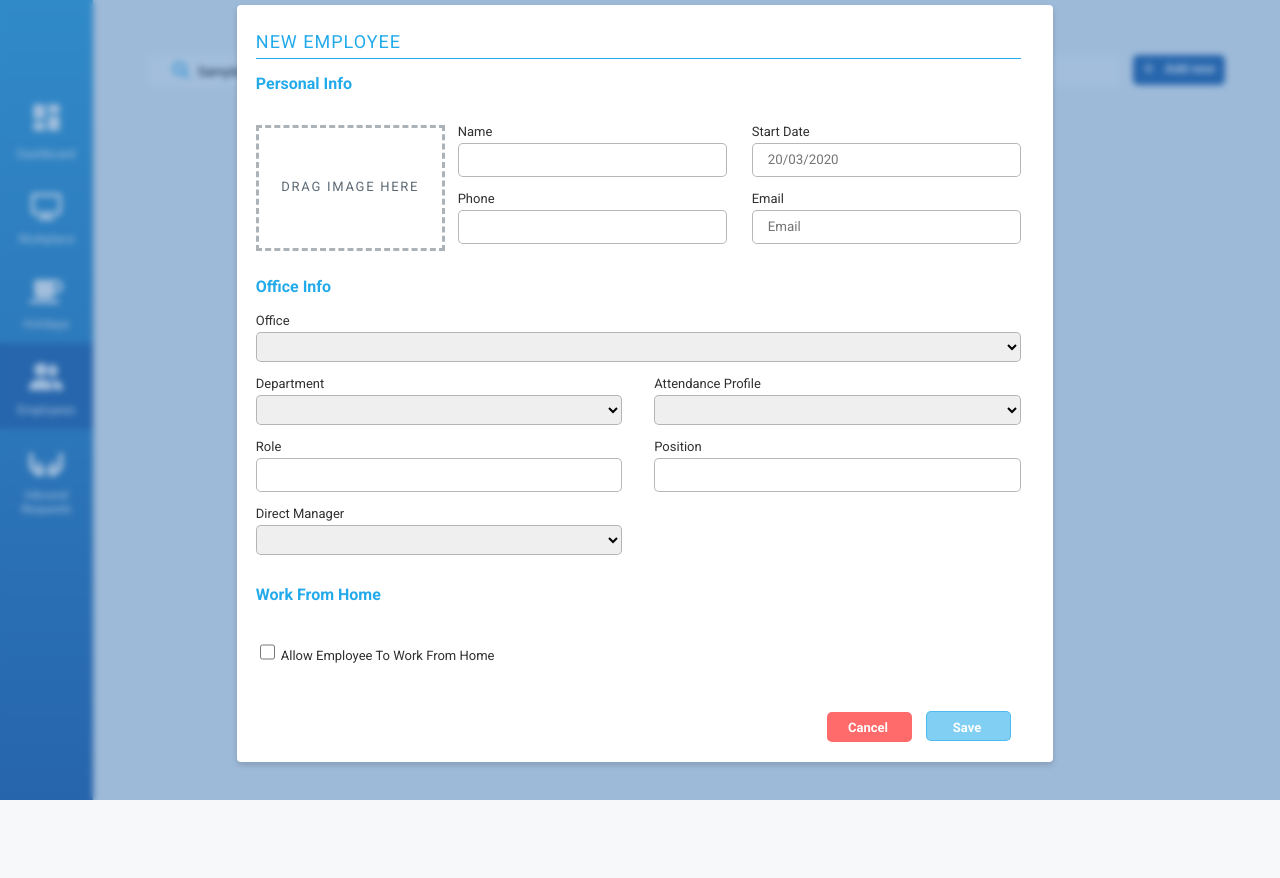
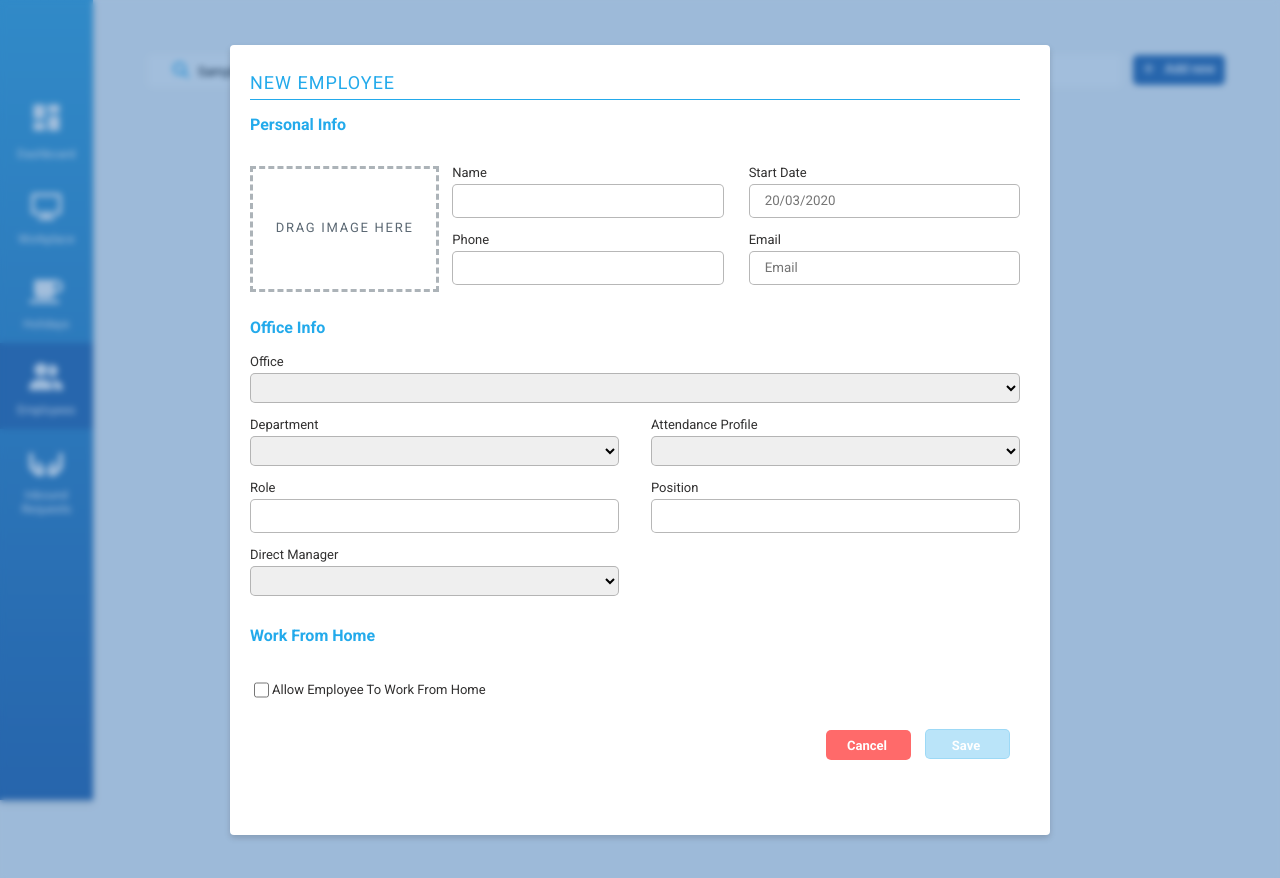
Before and after one commit to Zengoozz/employees-registeration, a React (Create React App) app: page / in a window 1280 px wide. Both pictures are taken after typing "Sample" into the empty fields and a click on the button "Add new". Before the commit the page ends 800 px from the top, so only its background shows below. Built offline with nearby package versions, Linux system fonts and the light colour scheme.

Commit message:
modify responsivity

```diff
--- a/src/css/App.css
+++ b/src/css/App.css
@@ -16,6 +16,7 @@
 
 .app__full{
   display: flex;
+  height: 100vh;
 }
 
 .app__part{
--- a/src/css/adduser.css
+++ b/src/css/adduser.css
@@ -26,7 +26,6 @@ select {
 
 .modal__container {
     width: 100vw;
-    height: 100vh;
     background-color: rgba(40, 104, 174, 0.43);
     -webkit-backdrop-filter: blur(3px);
     backdrop-filter: blur(3px);
@@ -39,17 +38,22 @@ select {
 }
 
 .add-user__container {
-    display: grid;
-    position: relative;
-    flex-direction: column;
-    flex-wrap: wrap;
     background-color: white;
-    width: 1174px;
-    height: 658px;
-    margin: 31px 227px 64px 237px;
-    padding: 11px 32.3px 88px 18.8px;
+    width: 1200px;
+    min-height: 650px;
+    margin: 45px 230px;
+    padding: 12px 30px 70px 20px;
     border-radius: 4px;
     box-shadow: 0 3px 6px 0 rgba(0, 0, 0, 0.16);
+}
+
+.add-user__form {
+    display: grid;
+    grid-template-areas:
+    'Personal Personal Personal'
+    'Office Office Office'
+    'Work';
+    position: relative;
 }
 
 .title {
@@ -151,39 +155,29 @@ select {
 }
 
 .work-home {
-    margin-bottom: 30px;
+    margin-bottom: 20px;
     margin-top: 15px;
 }
 
 .work-home__container {
     display: flex;
     align-items: center;
+    margin-bottom: 45px;
 }
 
 .checkbox {
-    position: relative;
+    margin-top: 10px;
     width: 15px;
     height: 15px;
-    background-color: white;
-    border: 1px solid rgba(0, 0, 0, 0.4);
-    border-radius: 3px;
-    margin-right: 6px;
 }
 
-.check-icon{
-    display: block;
-    position: absolute;
-    z-index: 1;
-    right: 0;
-    color: crimson;
-}
 
 .btns-area {
     position: absolute;
     bottom: 0;
     right: 0;
-    margin-bottom: 20px;
-    margin-right: 42px;
+    margin-bottom: 5px;
+    margin-right: 10px;
 }
 
 .btns-area>.btn {
@@ -219,7 +213,31 @@ select {
 }
 
 .save:disabled {
-    border: solid 1px #23aaeb90;
-    background-color: #23aaeb90;
+    border: solid 1px #23aaeb30;
+    background-color: #23aaeb50;
     cursor: not-allowed;
 }
+
+@media (max-width:900px) {
+    .add-user__container{
+        margin: 100px;
+    }
+    .add-user__form{
+        width: 100%;
+    }
+    .personal-info__container,
+    .office-info__container{
+        flex-direction: column;
+    }
+    .personal-info__first-column,
+    .personal-info__second-column,
+    .personal-info__third-column,
+    .office-info__first-column,
+    .office-info__second_column,
+    .btns-area{
+        margin: 0;
+        padding: 0;
+        width: 100%;
+        margin-bottom: 10px;
+    }
+}
--- a/src/css/navbar.css
+++ b/src/css/navbar.css
@@ -1,6 +1,6 @@
 .nav-bar__container {
     width: 100px;
-    height: 100vh;
+    max-height: 100vh;
     box-shadow: 0 3px 6px 0 rgba(0, 0, 0, 0.16);
     background-image: linear-gradient(to bottom, #39a4dc, #2763ab);
 }
--- a/src/css/user.css
+++ b/src/css/user.css
@@ -2,7 +2,6 @@
     display: flex;
     flex: 1;
     position: relative;
-    max-width: 350px;
     height: 105px;
     margin: 22.5px 22.5px 22.5px 22.5px;
     padding: 11px 13px 11.8px 18.9px;
@@ -132,9 +131,3 @@
 .btn:hover {
     cursor: pointer;
 }
-
-@media screen and (max-width:1600px ) {
-    .user__container {
-        max-width: 900px;
-    }
-}
--- a/src/css/userslist.css
+++ b/src/css/userslist.css
@@ -1,8 +1,23 @@
-
-
-
 .users-list__container {
-    align-content: flex-end;
-    display: flex;
+    display: grid;
+    grid-template-columns: 1fr 1fr 1fr 1fr;
     flex-wrap: wrap;
 }
+
+@media (max-width:1600px) {
+    .users-list__container {
+        grid-template-columns: 1fr 1fr 1fr;
+    }
+}
+
+@media (max-width:1250px) {
+    .users-list__container {
+        grid-template-columns: 1fr 1fr;
+    }
+}
+
+@media (max-width:900px) {
+    .users-list__container {
+        grid-template-columns: 1fr;
+    }
+}
--- a/src/features/users/AddUser.jsx
+++ b/src/features/users/AddUser.jsx
@@ -74,8 +74,10 @@ export default function AddUser({ handleToggle }) {
         <div className="modal__container">
             <div className='add-user__container'>
                 <h2 className='title'>New Employee</h2>
-                <form>
                 <h3 className='section__title personal-info'>Personal Info</h3>
+                <form className='add-user__form'>
+
+
                     <div className="personal-info__container">
 
                         <div className="personal-info__first-column">
@@ -129,6 +131,7 @@ export default function AddUser({ handleToggle }) {
                     </div>
 
 
+                    <div className="office__container">
                         <h3 className='section__title office'>Office Info</h3>
 
                         <div className="office-info__row">
@@ -208,6 +211,10 @@ export default function AddUser({ handleToggle }) {
                             </div>
                         </div>
 
+                    </div>
+
+
+                    <div className="work">
 
                         <h3 className='section__title work-home'>Work From Home</h3>
                         <div className="work-home__container">
@@ -219,8 +226,6 @@ export default function AddUser({ handleToggle }) {
                                 name='workFromHome' />
                             <label htmlFor="workFromHome">Allow Employee To Work From Home</label>
                         </div>
-
-
                         <div className='btns-area'>
                             <button
                                 className='cancel btn'
@@ -236,6 +241,9 @@ export default function AddUser({ handleToggle }) {
                                 Save
                             </button>
                         </div>
+                    </div>
+
+
                 </form>
             </div>
         </div>
```
Lines whose indentation alone changed are shown as unchanged.
